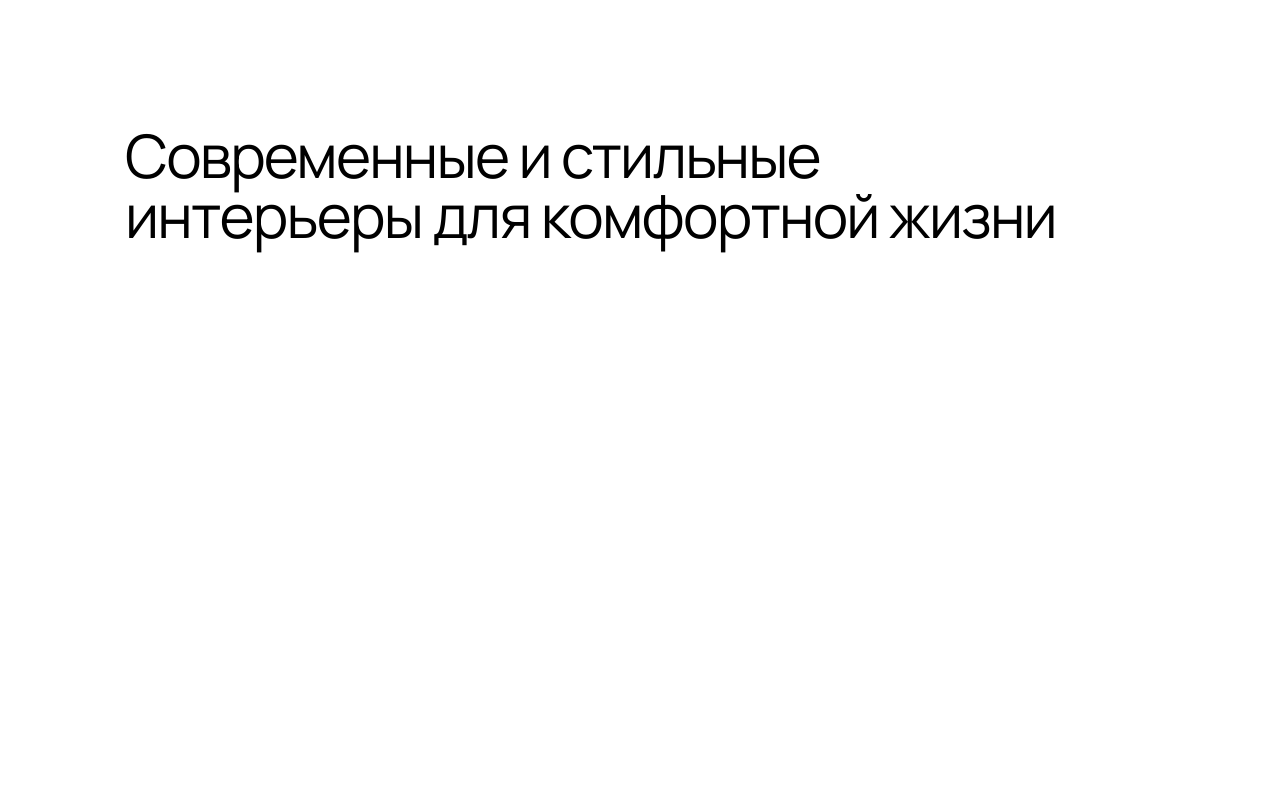
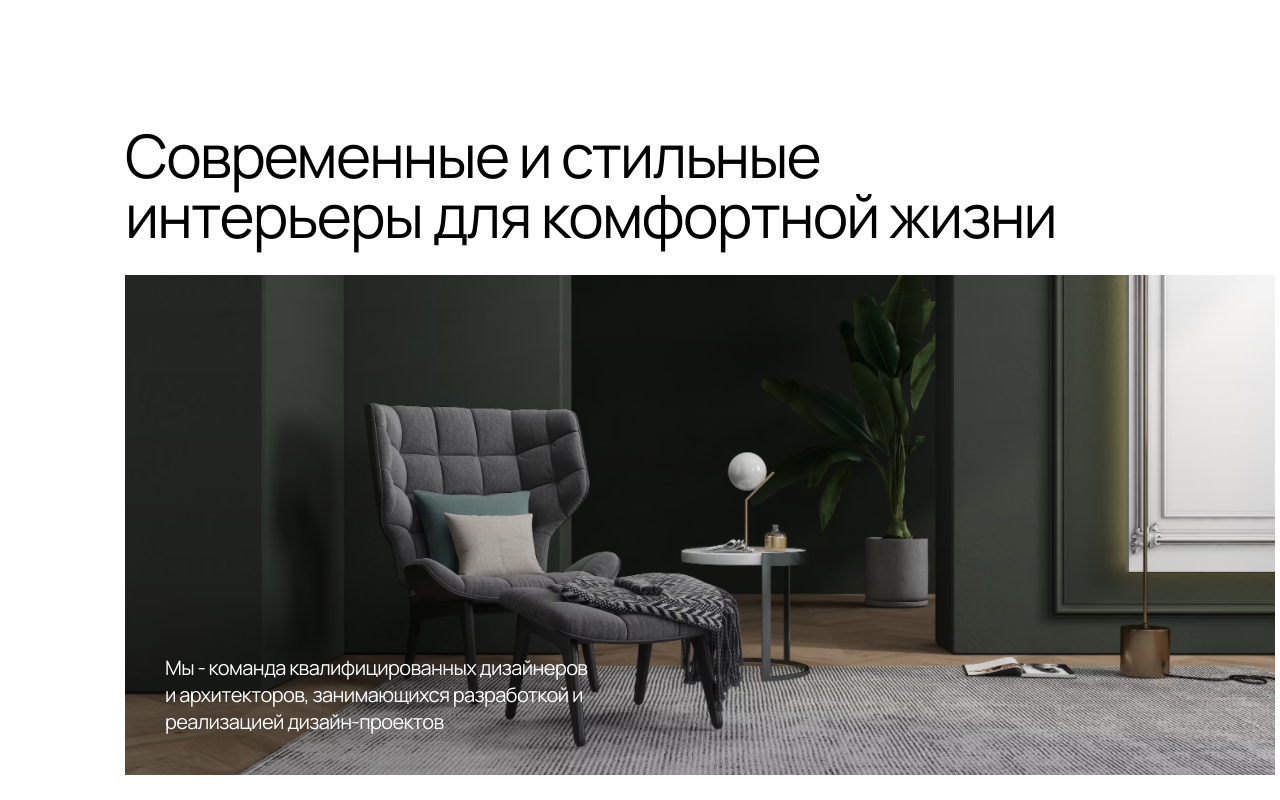
Before and after one commit to pavelfajzyllin/metrika1, a plain HTML site: page index.html in a window 1280 px wide. Shown: the top 800 px of the page. Drawn offline with Linux system fonts and the light colour scheme; the site is published under a folder, as on GitHub Pages, so addresses that start at the root find nothing.

Commit message:
Update styles.css

```diff
--- a/styles.css
+++ b/styles.css
@@ -21,7 +21,7 @@ h1{
     margin-top: 30px;
     height: 500px;
     width: 1150px;
-    background-image: url('/interior.png');
+    background-image: url('interior.png');
     padding-top: 379px;
     padding-left: 40px;
 }
```
